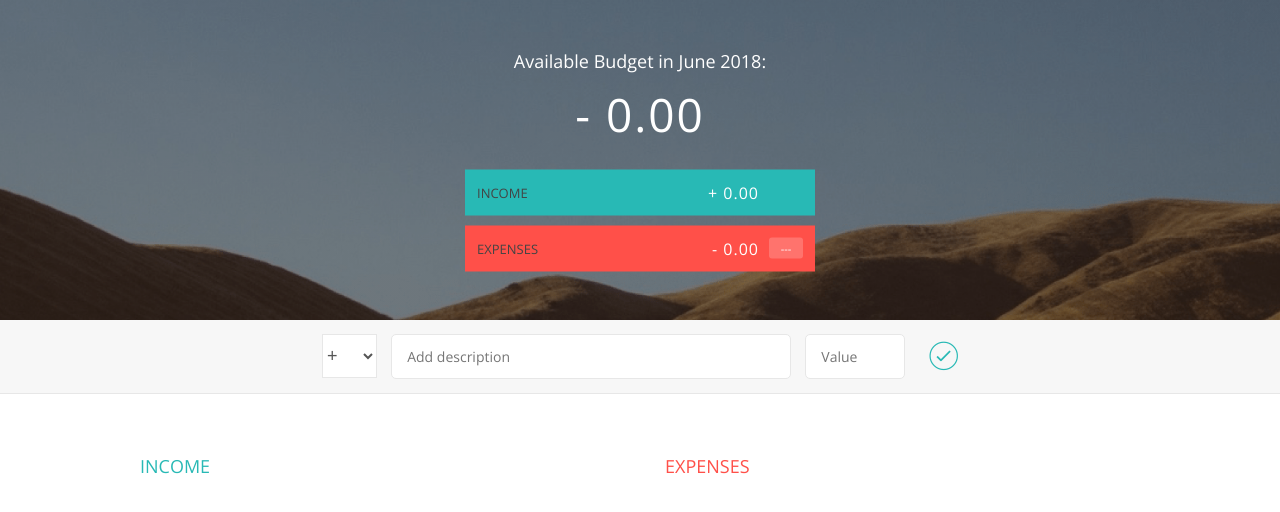
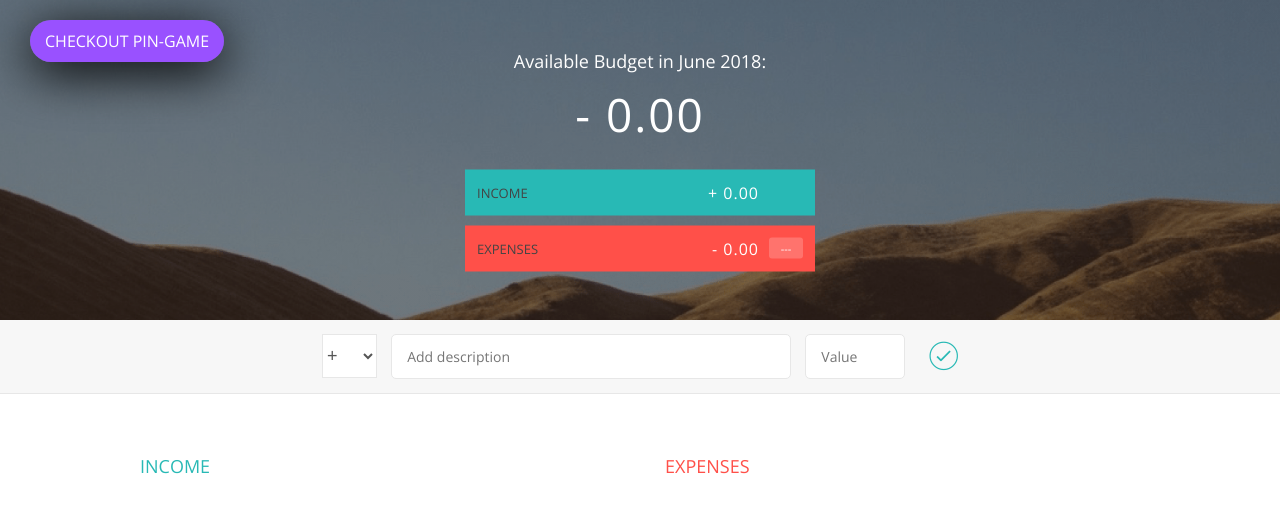
Before and after one commit to nbheemanathi/Budget-app, a plain HTML site: page index.html in a window 1280 px wide. Drawn offline with nearby package versions, Linux system fonts and the light colour scheme.

Commit message:
Button to pingame

```diff
--- a/assets/style.css
+++ b/assets/style.css
@@ -37,6 +37,31 @@ body {
     background-size: cover;
     background-position: center;
     position: relative;
+}
+.button{
+    position: absolute;
+    top:30px;
+    left:30px;
+}
+.button__app{
+    background-color: #9951ff;
+    padding: 10px 15px;
+    border-radius: 30px;
+    margin: 0 auto;
+    text-decoration: none;
+    text-transform: uppercase;
+    color: white;
+    box-shadow: 0 10px 50px black;
+    transition: all .3s;
+}
+
+
+.button:hover{
+    transform: translateY(-2px);
+  }
+  .button:focus,
+.button:active{
+  transform: translateY(-1px);
 }
 
 .budget {
--- a/index.html
+++ b/index.html
@@ -10,6 +10,9 @@
     <body>
 
         <div class="top">
+            <div class="button">
+                <a href="https://nbheemanathi.github.io/Pin-game/" class="button__app">Checkout pin-game</a>
+            </div>
             <div class="budget">
                 <div class="budget__title">
                     Available Budget in <span class="budget__title--month">%Month%</span>:
```
